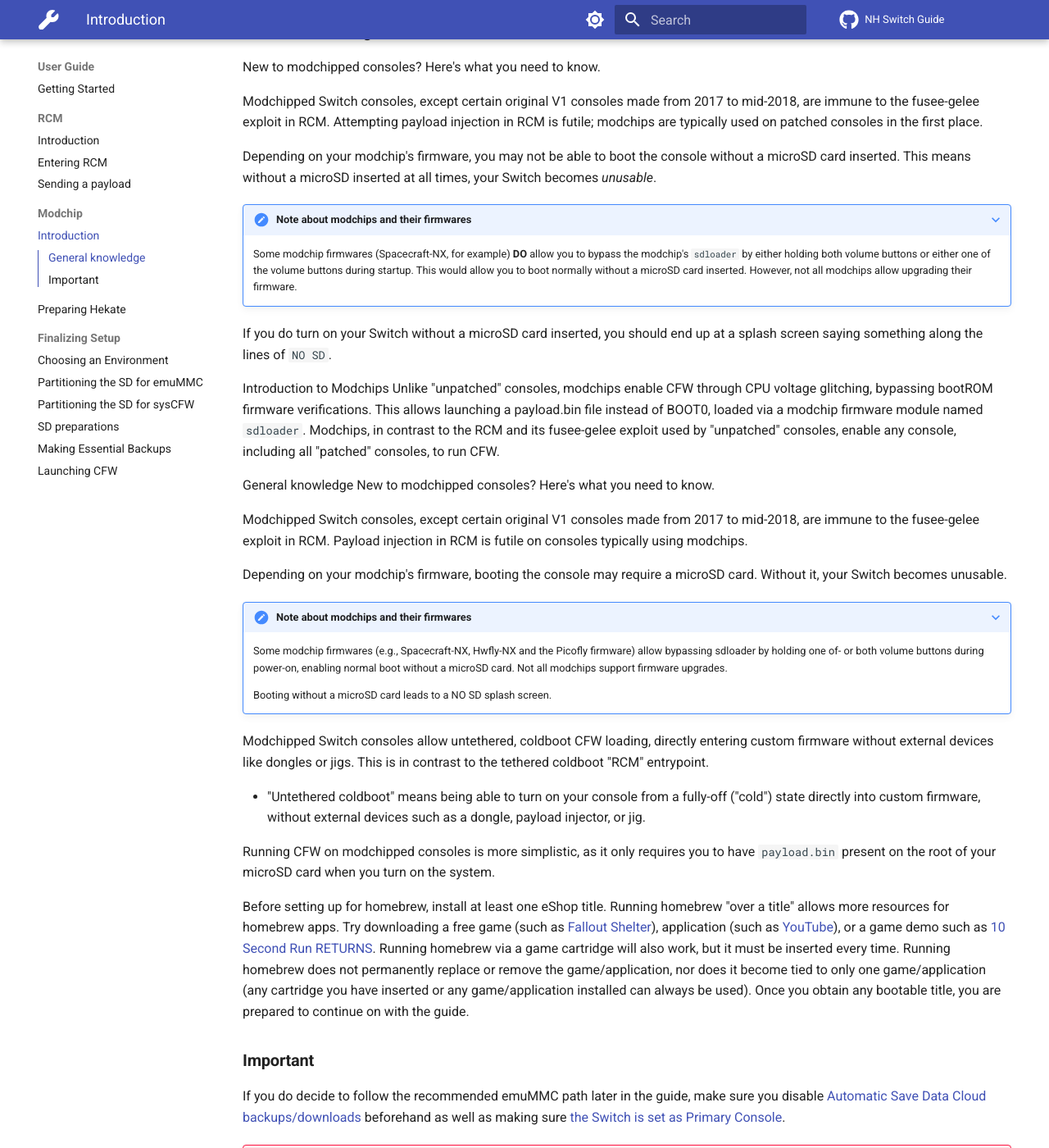
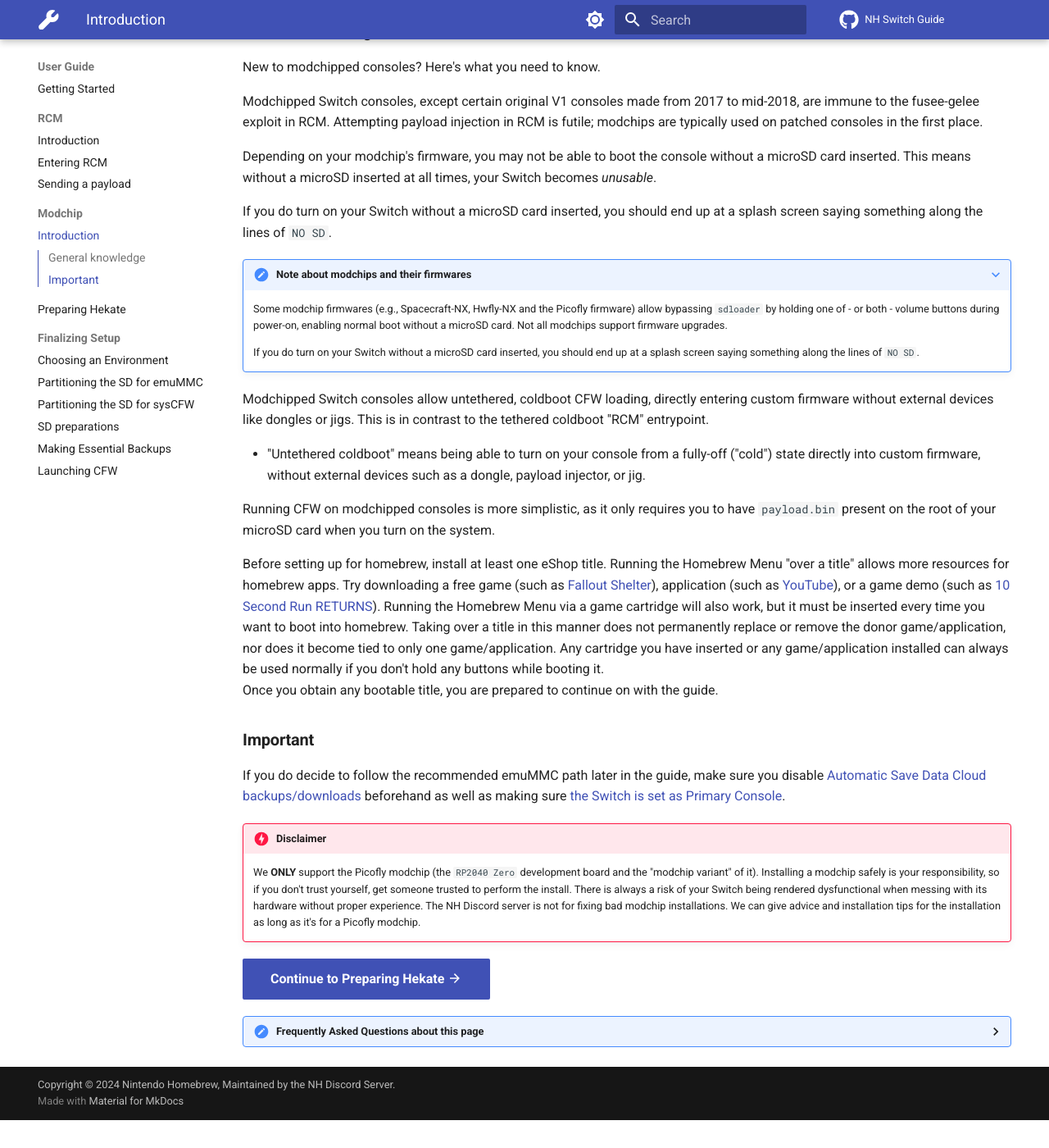
Before and after one commit to nh-server/switch-guide, an MkDocs documentation site: the page built from docs/user_guide/modchip/index.md, in a window 1280 px wide and 1400 px high, scrolled down 361 px. Shown: the whole window at 82% size. Built offline with MkDocs 1.6.1 and Material for MkDocs 9.7.7, drawn with Linux system fonts in a browser that asks for light colours; comment, search, counter and statistics services are not loaded; after the commit the page ends 1727 px from its top, so only the background shows below that.

Commit message:
Fixing accidental text duplication
On Modchips page

```diff
--- a/docs/user_guide/modchip/index.md
+++ b/docs/user_guide/modchip/index.md
@@ -12,26 +12,13 @@ Modchipped Switch consoles, except certain original V1 consoles made from 2017 t
 
 Depending on your modchip's firmware, you may not be able to boot the console without a microSD card inserted.
 This means without a microSD inserted at all times, your Switch becomes *unusable*.
-???+ note "Note about modchips and their firmwares"
-    Some modchip firmwares (Spacecraft-NX, for example) **DO** allow you to bypass the modchip's `sdloader` by either holding both volume buttons or either one of the volume buttons during startup. This would allow you to boot normally without a microSD card inserted. However, not all modchips allow upgrading their firmware.
 
 If you do turn on your Switch without a microSD card inserted, you should end up at a splash screen saying something along the lines of `NO SD`.
 
+???+ note "Note about modchips and their firmwares"
+     Some modchip firmwares (e.g., Spacecraft-NX, Hwfly-NX and the Picofly firmware) allow bypassing `sdloader` by holding one of - or both - volume buttons during power-on, enabling normal boot without a microSD card. Not all modchips support firmware upgrades.
 
-Introduction to Modchips
-Unlike "unpatched" consoles, modchips enable CFW through CPU voltage glitching, bypassing bootROM firmware verifications. This allows launching a payload.bin file instead of BOOT0, loaded via a modchip firmware module named `sdloader`. Modchips, in contrast to the RCM and its fusee-gelee exploit used by "unpatched" consoles, enable any console, including all "patched" consoles, to run CFW.
-
-General knowledge
-New to modchipped consoles? Here's what you need to know.
-
-Modchipped Switch consoles, except certain original V1 consoles made from 2017 to mid-2018, are immune to the fusee-gelee exploit in RCM. Payload injection in RCM is futile on consoles typically using modchips.
-
-Depending on your modchip's firmware, booting the console may require a microSD card. Without it, your Switch becomes unusable.
-
-???+ note "Note about modchips and their firmwares"
-     Some modchip firmwares (e.g., Spacecraft-NX, Hwfly-NX and the Picofly firmware) allow bypassing sdloader by holding one of- or both volume buttons during power-on, enabling normal boot without a microSD card. Not all modchips support firmware upgrades.
-
-     Booting without a microSD card leads to a NO SD splash screen.
+     If you do turn on your Switch without a microSD card inserted, you should end up at a splash screen saying something along the lines of `NO SD`.
 
 Modchipped Switch consoles allow untethered, coldboot CFW loading, directly entering custom firmware without external devices like dongles or jigs. This is in contrast to the tethered coldboot "RCM" entrypoint.
 
@@ -39,7 +26,7 @@ Modchipped Switch consoles allow untethered, coldboot CFW loading, directly ente
 
 Running CFW on modchipped consoles is more simplistic, as it only requires you to have `payload.bin` present on the root of your microSD card when you turn on the system.
 
-Before setting up for homebrew, install at least one eShop title. Running homebrew "over a title" allows more resources for homebrew apps. Try downloading a free game (such as [Fallout Shelter](https://www.nintendo.com/games/detail/fallout-shelter-switch/)), application (such as [YouTube](https://www.nintendo.com/games/detail/youtube-switch/)), or a game demo such as [10 Second Run RETURNS](https://www.nintendo.com/games/detail/10-second-run-returns-switch). Running homebrew via a game cartridge will also work, but it must be inserted every time. Running homebrew does not permanently replace or remove the game/application, nor does it become tied to only one game/application (any cartridge you have inserted or any game/application installed can always be used). Once you obtain any bootable title, you are prepared to continue on with the guide.
+Before setting up for homebrew, install at least one eShop title. Running the Homebrew Menu "over a title" allows more resources for homebrew apps. Try downloading a free game (such as [Fallout Shelter](https://www.nintendo.com/games/detail/fallout-shelter-switch/)), application (such as [YouTube](https://www.nintendo.com/games/detail/youtube-switch/)), or a game demo (such as [10 Second Run RETURNS](https://www.nintendo.com/games/detail/10-second-run-returns-switch)). Running the Homebrew Menu via a game cartridge will also work, but it must be inserted every time you want to boot into homebrew. Taking over a title in this manner does not permanently replace or remove the donor game/application, nor does it become tied to only one game/application. Any cartridge you have inserted or any game/application installed can always be used normally if you don't hold any buttons while booting it. <br> Once you obtain any bootable title, you are prepared to continue on with the guide.
 
 ### **Important**
 If you do decide to follow the recommended emuMMC path later in the guide, make sure you disable [Automatic Save Data Cloud backups/downloads](https://www.nintendo.co.uk/Support/Nintendo-Switch/How-to-Enable-Disable-Automatic-Save-Data-Backups-and-Downloads-1434310.html) beforehand as well as making sure [the Switch is set as Primary Console](https://en-americas-support.nintendo.com/app/answers/detail/a_id/22453/~/how-to-change-the-primary-console-for-your-nintendo-account).
```
